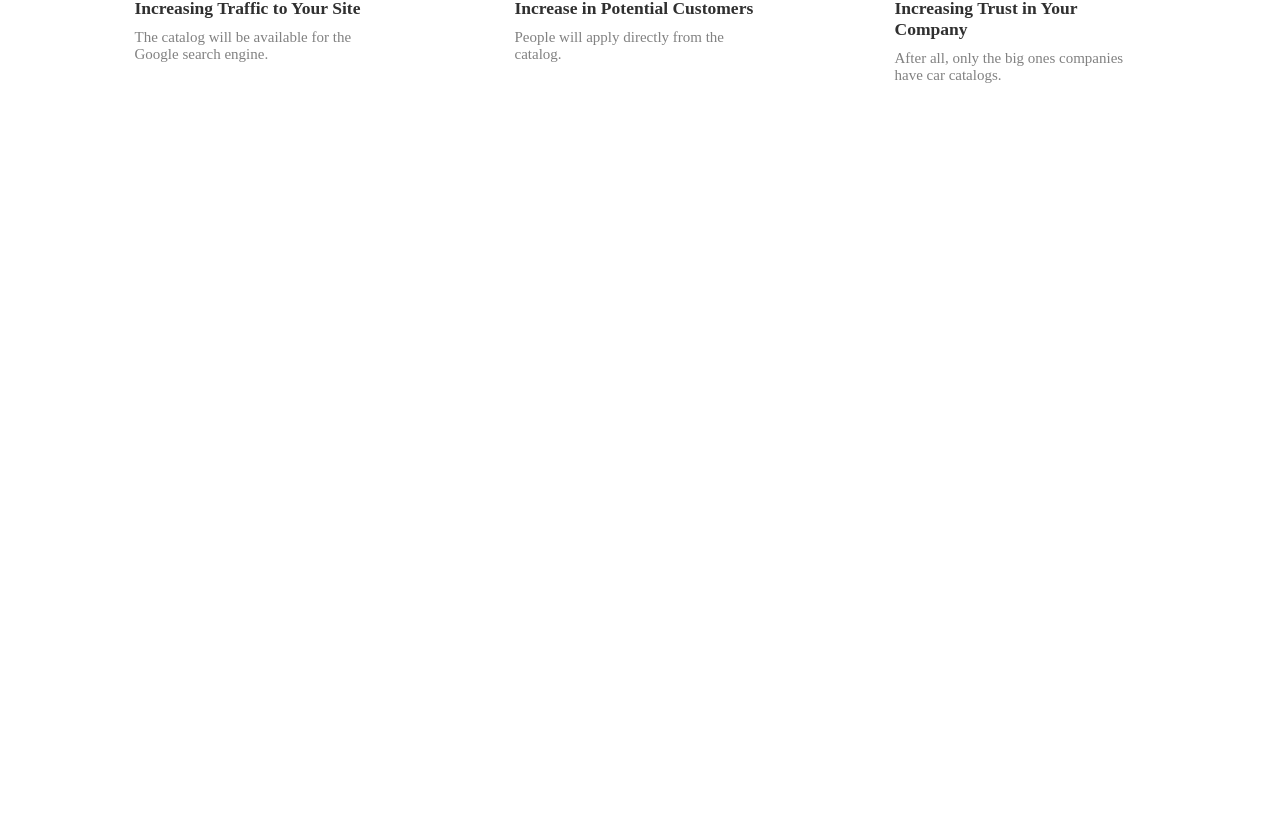
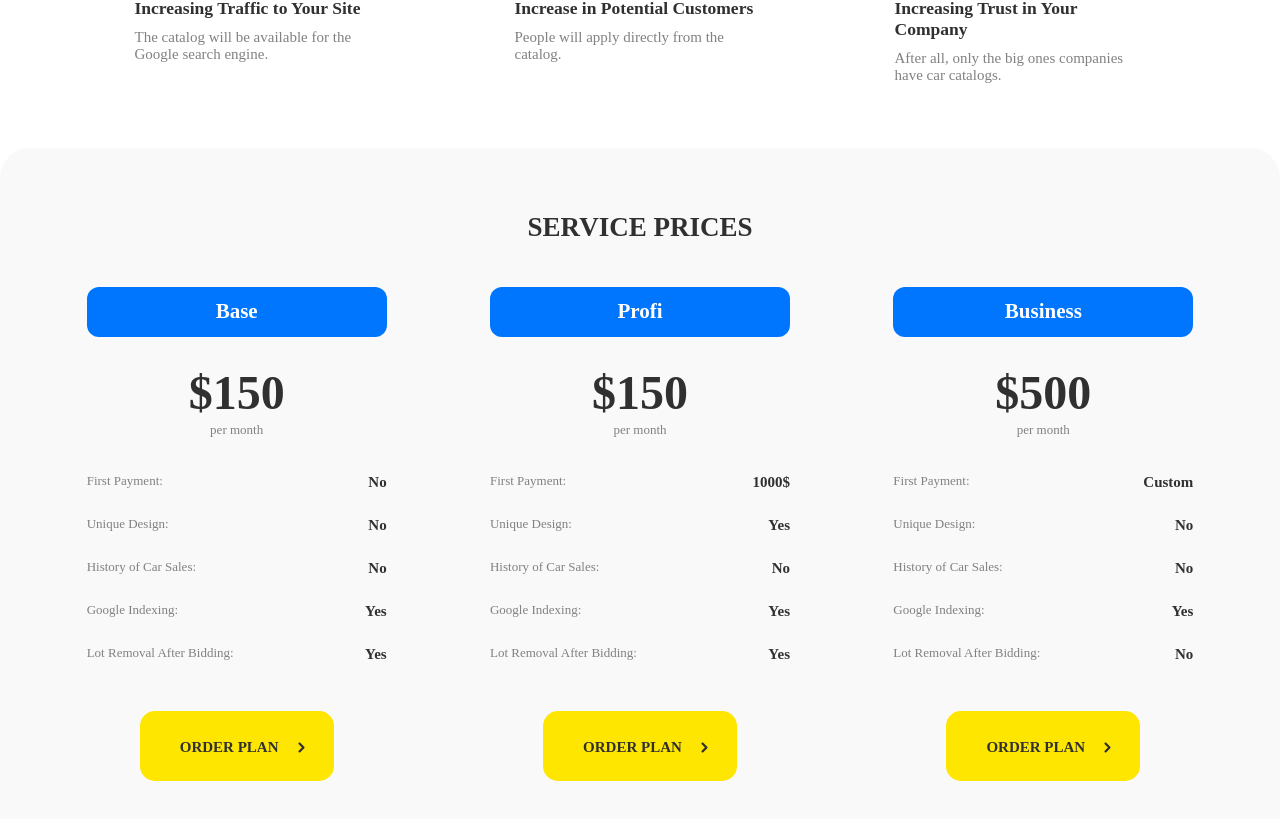
Before and after one commit to andrewwwmatsko/next-auto-catalog, a Next.js app: page / in a window 1280 px wide. Shown: the part 1291-2110 px from the top of the page. Before the commit the page ends 1439 px from the top, so only its background shows below. Built offline with nearby package versions, Linux system fonts and the light colour scheme.

Commit message:
Price section

```diff
--- a/src/app/(components)/HowItWorks/HowItWorks.module.css
+++ b/src/app/(components)/HowItWorks/HowItWorks.module.css
@@ -49,6 +49,10 @@
   text-decoration: underline;
 }
 
+.listItem:last-of-type .icon {
+  margin-bottom: 26px;
+}
+
 .listItemTitle {
   color: #fff;
   font-size: 15px;
--- /dev/null
+++ b/src/app/(components)/PriceListItem/PriceListItem.jsx
@@ -0,0 +1,55 @@
+import Image from "next/image.js";
+import arrowIcon from "../../../(images)/icons/arrow-right.svg";
+
+import css from "./PriceListItem.module.css";
+
+export default function PriceListItem({ data }) {
+  const {
+    title,
+    price,
+    firstPayment,
+    uniqueDesign,
+    history,
+    indexing,
+    lotRemoval,
+  } = data;
+  return (
+    <>
+      <h3 className={css.subtitle}>{title}</h3>
+      <p className={css.price}>{price}</p>
+      <p className={css.priceDescription}>per month</p>
+
+      <ul className={css.list}>
+        <li className={css.listItem}>
+          <p className={css.listItemText}>First Payment:</p>
+          <span className={css.textSpan}>{firstPayment}</span>
+        </li>
+
+        <li className={css.listItem}>
+          <p className={css.listItemText}>Unique Design:</p>
+          <span className={css.textSpan}>{uniqueDesign}</span>
+        </li>
+
+        <li className={css.listItem}>
+          <p className={css.listItemText}>History of Car Sales:</p>
+          <span className={css.textSpan}>{history}</span>
+        </li>
+
+        <li className={css.listItem}>
+          <p className={css.listItemText}>Google Indexing:</p>
+          <span className={css.textSpan}>{indexing}</span>
+        </li>
+
+        <li className={css.listItem}>
+          <p className={css.listItemText}>Lot Removal After Bidding:</p>
+          <span className={css.textSpan}>{lotRemoval}</span>
+        </li>
+      </ul>
+
+      <button type="button" className={css.btn}>
+        ORDER PLAN
+        <Image src={arrowIcon} alt="arrow" />
+      </button>
+    </>
+  );
+}
--- /dev/null
+++ b/src/app/(components)/PriceListItem/PriceListItem.module.css
@@ -0,0 +1,78 @@
+.subtitle {
+  border-radius: 12px;
+  background: #0076fe;
+  padding: 12px 0;
+
+  color: #fff;
+  text-align: center;
+  font-size: 21px;
+  font-weight: 600;
+  line-height: 1.23;
+  margin-bottom: 27px;
+}
+
+.price {
+  color: #303030;
+  text-align: center;
+  font-size: 48px;
+  font-weight: 700;
+  line-height: 1.22;
+}
+
+.priceDescription {
+  color: #818181;
+  text-align: center;
+  font-size: 13px;
+  font-weight: 500;
+  line-height: 1.23;
+
+  margin-bottom: 35px;
+}
+
+.list {
+  margin-bottom: 48px;
+}
+
+.listItem {
+  display: flex;
+  justify-content: space-between;
+  gap: 28px;
+}
+.listItem:not(:last-of-type) {
+  margin-bottom: 25px;
+}
+
+.listItemText {
+  color: #818181;
+  font-size: 13px;
+  font-weight: 500;
+  line-height: 1.23;
+}
+
+.textSpan {
+  color: #303030;
+  font-size: 15px;
+  font-weight: 700;
+  line-height: 1.2;
+}
+
+.btn {
+  border-radius: 15px;
+  background: #ffe600;
+
+  padding: 27px 27px 25px 40px;
+  border: none;
+  cursor: pointer;
+
+  display: flex;
+  justify-content: center;
+  align-items: center;
+  gap: 17px;
+
+  color: #303030;
+  font-size: 15px;
+  font-weight: 700;
+  line-height: 1.2;
+  max-width: 200px;
+  margin: 0 auto;
+}
--- /dev/null
+++ b/src/app/(components)/Prices/Prices.jsx
@@ -0,0 +1,25 @@
+import Container from "../Container/Container.jsx";
+import PriceListItem from "../PriceListItem/PriceListItem.jsx";
+import css from "./Prices.module.css";
+
+import priceCards from "./cardDetails.js";
+
+export default function Prices() {
+  return (
+    <section className={css.section}>
+      <Container>
+        <h2 className={css.title}>SERVICE PRICES</h2>
+
+        <ul className={css.list}>
+          {priceCards.map((card, i) => {
+            return (
+              <li key={i} className={css.listItem}>
+                <PriceListItem data={card} />
+              </li>
+            );
+          })}
+        </ul>
+      </Container>
+    </section>
+  );
+}
--- /dev/null
+++ b/src/app/(components)/Prices/Prices.module.css
@@ -0,0 +1,23 @@
+.section {
+  padding: 63px 0 72px 0;
+  border-radius: 30px;
+  background: #f9f9f9;
+}
+
+.title {
+  color: #303030;
+  text-align: center;
+  font-size: 27px;
+  font-weight: 700;
+  line-height: 1.22;
+  margin-bottom: 43px;
+}
+
+.list {
+  display: flex;
+  gap: 70px;
+  justify-content: space-around;
+}
+.listItem {
+  width: 300px;
+}
--- /dev/null
+++ b/src/app/(components)/Prices/cardDetails.js
@@ -0,0 +1,31 @@
+const firstPriceCard = {
+  title: "Base",
+  price: "$150",
+  firstPayment: "No",
+  uniqueDesign: "No",
+  history: "No",
+  indexing: "Yes",
+  lotRemoval: "Yes",
+};
+const secondPriceCard = {
+  title: "Profi",
+  price: "$150",
+  firstPayment: "1000$",
+  uniqueDesign: "Yes",
+  history: "No",
+  indexing: "Yes",
+  lotRemoval: "Yes",
+};
+const thirdPriceCard = {
+  title: "Business",
+  price: "$500",
+  firstPayment: "Custom",
+  uniqueDesign: "No",
+  history: "No",
+  indexing: "Yes",
+  lotRemoval: "No",
+};
+
+const priceCards = [firstPriceCard, secondPriceCard, thirdPriceCard];
+
+export default priceCards;
--- a/src/app/page.js
+++ b/src/app/page.js
@@ -1,6 +1,7 @@
 import Header from "./(components)/Header/Header.jsx";
 import Hero from "./(components)/Hero/Hero.jsx";
 import HowItWorks from "./(components)/HowItWorks/HowItWorks.jsx";
+import Prices from "./(components)/Prices/Prices.jsx";
 import WhatIsFor from "./(components)/WhatIsFor/WhatIsFor.jsx";
 import css from "./page.module.css";
 
@@ -14,6 +15,7 @@ export default function Home() {
         <Hero />
         <HowItWorks />
         <WhatIsFor />
+        <Prices />
       </main>
       <footer className={css.footer}></footer>
     </div>
```
Also changed, not shown: src/(images)/icons/arrow-right.svg (added).
